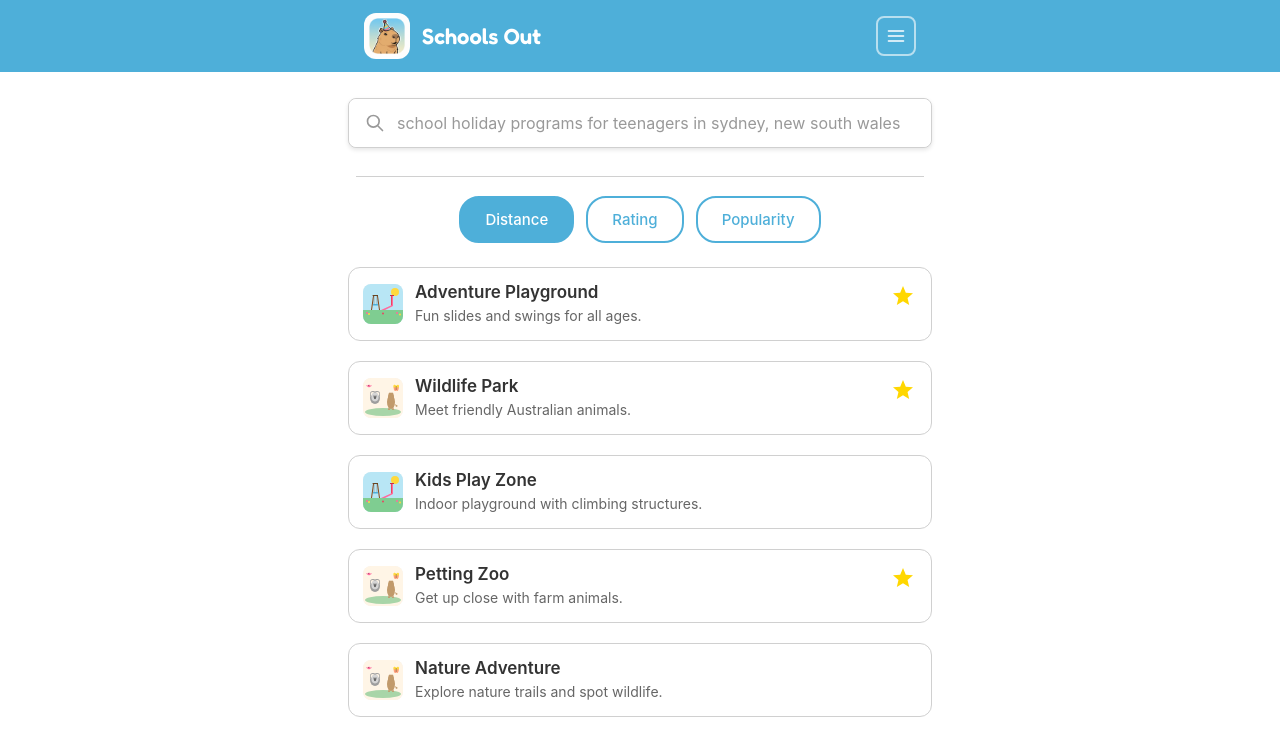
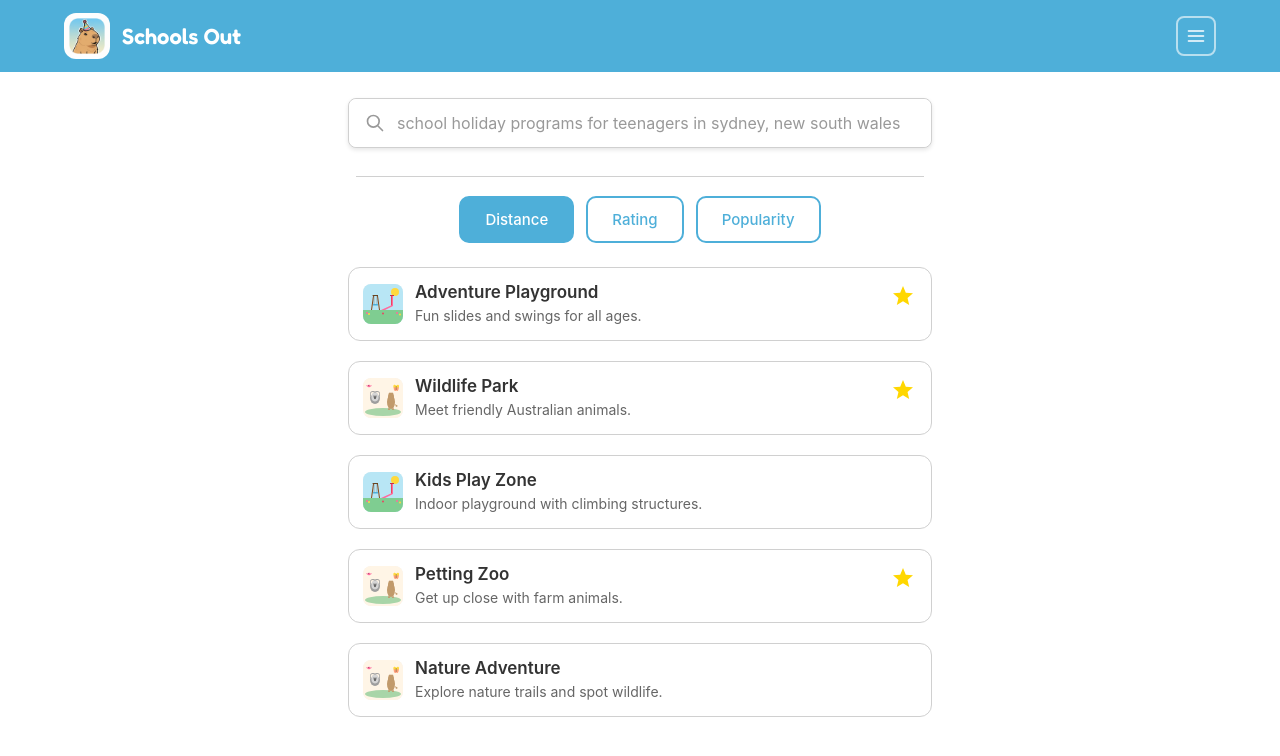
Before and after one commit to davidpracilio/schoolsout-app, a Vue app: page / in a window 1280 px wide. Shown: the top 756 px of the page. Built offline with nearby package versions, Linux system fonts and the light colour scheme.

Commit message:
Update header position and filter button radius

```diff
--- a/src/components/AppHeader.vue
+++ b/src/components/AppHeader.vue
@@ -86,7 +86,16 @@
 
 @media (min-width: 768px) {
   .header-content {
+    max-width: 1200px;
     padding: 12px 24px;
+  }
+
+  .logo-section {
+    flex: 1;
+  }
+
+  .menu-button {
+    margin-left: auto;
   }
 }
 </style>
--- a/src/components/FilterButtons.vue
+++ b/src/components/FilterButtons.vue
@@ -73,7 +73,7 @@ const selectFilter = (filterValue) => {
   border: 2px solid #4EAFD9;
   background-color: transparent;
   color: #4EAFD9;
-  border-radius: 20px;
+  border-radius: 10px;
   font-size: 14px;
   font-weight: 500;
   cursor: pointer;
```
